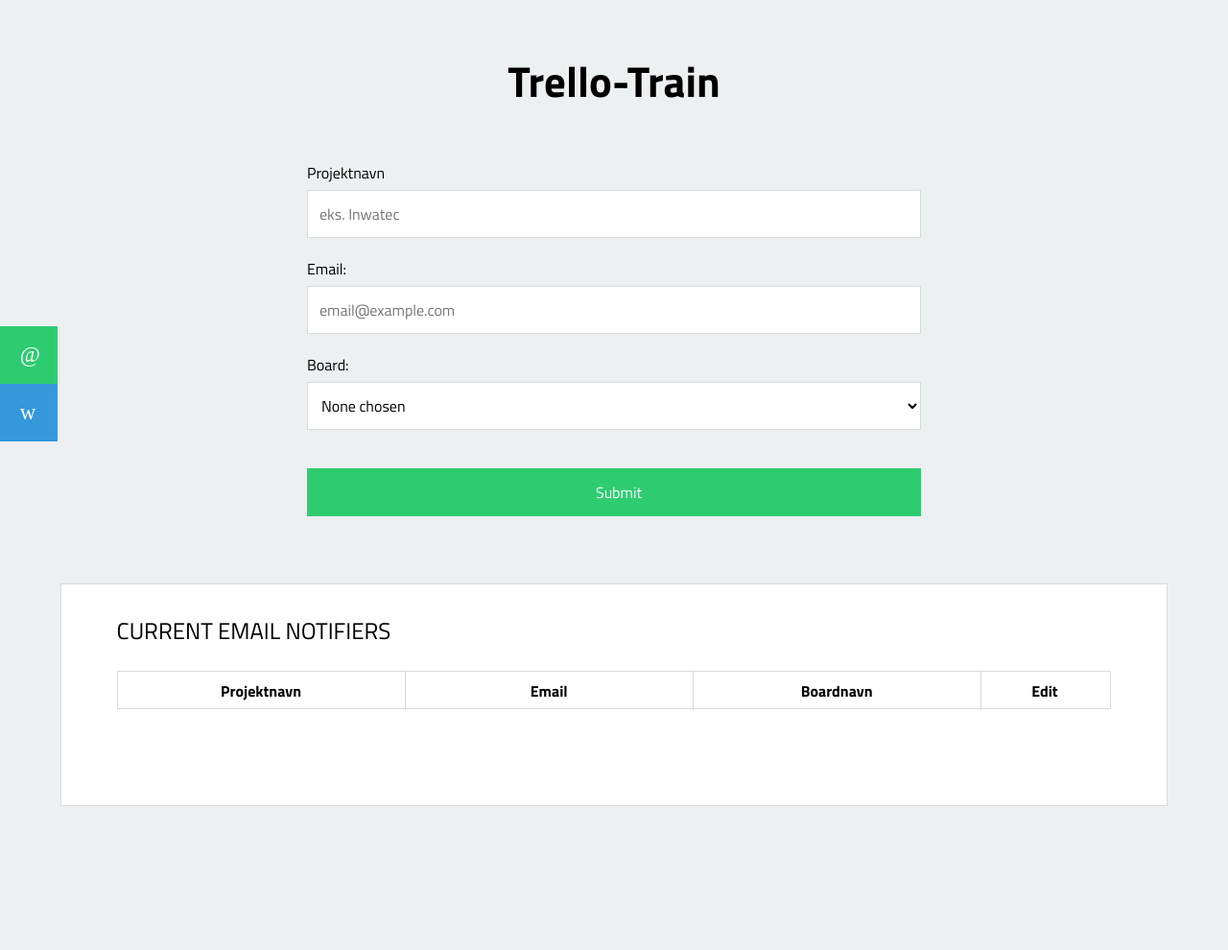
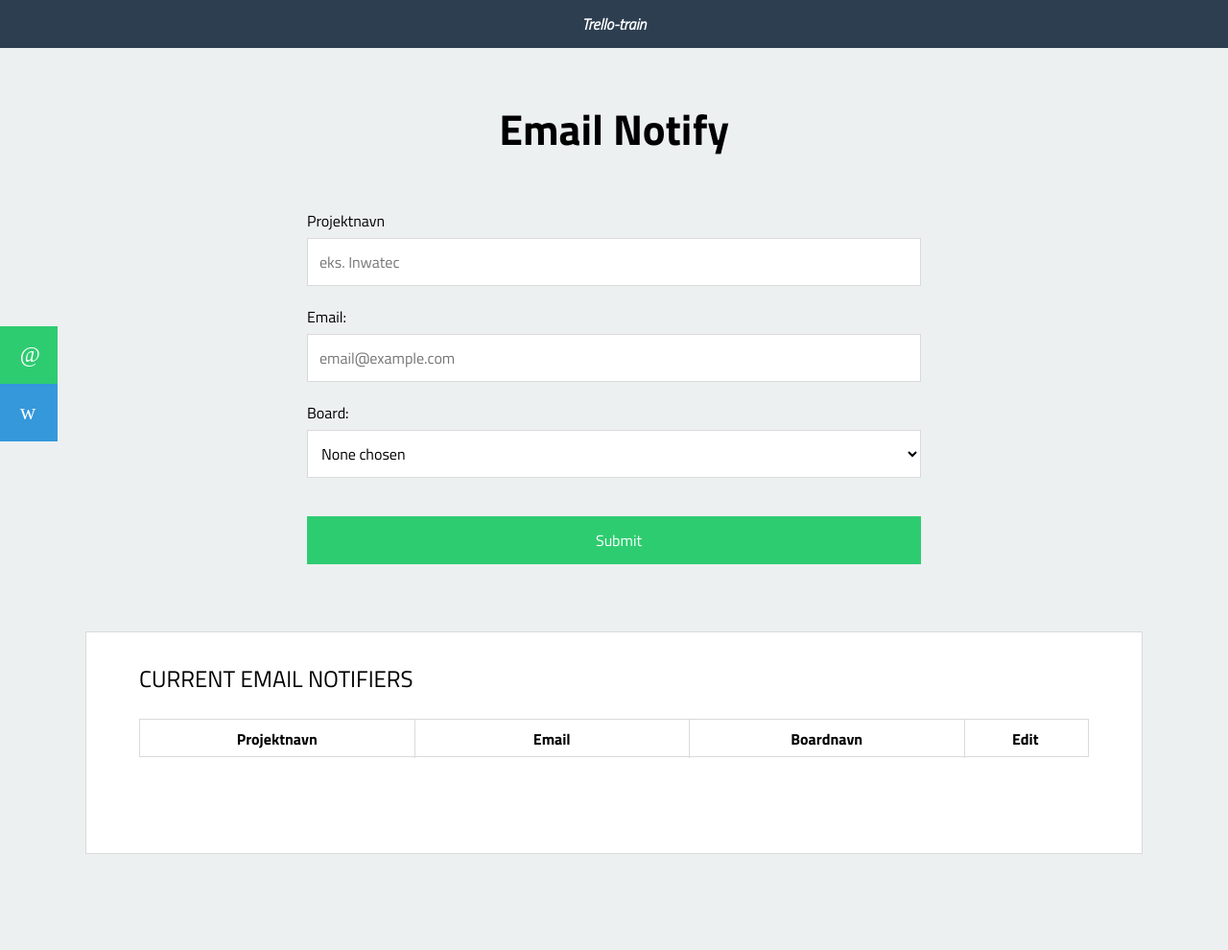
Before and after one commit to Morning-Train/Mail-notifications-for-Trello, a PHP site: page / in a window 1280 px wide. Shown: the whole page at 96% size. Before the commit the page ends 840 px from the top, so only its background shows below. Run offline with PHP 8.4, Linux system fonts and the light colour scheme; data that the repository does not hold is empty; some libraries are stand-ins or nearby versions.

Commit message:
adding responsive layout for startscreens

```diff
--- a/client/index.php
+++ b/client/index.php
@@ -11,11 +11,11 @@
     <div id="loader">
     </div>
 
-    <!-- Modal Box -->
-    <div class="modal-wrap">
-        <div id="modalbox">
+    <!-- Notify Modal Box -->
+    <div class="modal-wrap notify">
+        <div class="modalbox">
             <div class="close-btn">X</div>
-            <form id="modal-form" action="#submit-answer" method="POST">
+            <form class="modal-form" action="#submit-answer" method="POST">
                 <input type="hidden" id="notifier_id">
                 <fieldset>
                     <label for="project">Projektnavn:</label>
@@ -48,12 +48,46 @@
                 </fieldset>
 
                 <input type="submit" value="Update" id="modal-submit">
+                <input type="submit" value="Remove" id="modal-rmv" class="remove-record">
                 <input type="hidden" name="submitted" value="true">
             </form>
         </div>
     </div>
 
-    <!-- Submit divs with error / success answer -->
+    <!-- Webhooks Modal Box -->
+    <div class="modal-wrap webhooks">
+        <div class="modalbox web-box">
+            <div class="close-btn web-btn">X</div>
+            <form class="modal-form modal-web" action="#submit-answer" method="POST">
+                <input type="hidden" id="webhooks_id">
+                <fieldset>
+                    <label for="board">Board:</label>
+                        <select class="mySoloBoards">
+                        </select>
+                </fieldset>
+
+                <fieldset>
+                    <label for="modal-desc">Beskrivelse:</label>
+                    <textarea name="desc-area" id="modal-desc" autocomplete="off"></textarea>
+                </fieldset>
+
+                <fieldset>
+                    <label for="modal-url">Callback URL:</label>
+                    <input type="textarea" name="callback-area" id="modal-url" autocomplete="off">
+                </fieldset>
+
+                <input type="submit" value="Update" id="modal-webhooks-submit">
+                <input type="submit" value="Remove" id="modal-webhooks-rmv">
+                <input type="hidden" name="submitted" value="true">
+            </form>
+        </div>
+    </div>
+
+    <header>
+        <h1>Trello-train</h1>
+    </header>
+
+    <!-- Submit divs with error/success -->
     <div id="submit-success">
         <h3>Successfully created new record!</h3>
     </div>
@@ -65,7 +99,7 @@
     <!-- Content tabs -->
     <div class="tab green">
         <div class="tab-desc">
-        <p>Email Notifiers</p>
+        <p>Email Notify</p>
         </div>
         <div class="tab-img">
         <img src="img/mail.svg" alt="mail">
@@ -79,13 +113,11 @@
         <img src="img/w.svg" alt="webhooks">
         </div>
     </div>
-
-    <!-- Page title -->
-    <h1>Trello-Train</h1>
+    <div class="clearfix"></div>
 
     <!-- NOTIFY EMAIL CONTENT START -->
     <div id="notify-content">
-
+        <h1>Email Notify</h1>
         <!-- Add new mail notify -->
         <form id="new-custom-frm" action="#submit-answer" method="POST">
             <label for="project">Projektnavn</label>
@@ -116,7 +148,7 @@
             <h2>Current email notifiers</h2>
             <div id="field-info" class="clearfix">
                 <div class="field-info-item"><p>Projektnavn</p></div>
-                <div class="field-info-item"><p>Email</p></div>
+                <div class="field-info-item res-hide"><p>Email</p></div>
                 <div class="field-info-item"><p>Boardnavn</p></div>
                 <div class="edit"><p>Edit</p></div>
             </div>
@@ -129,25 +161,18 @@
 
     <!-- WEBHOOKS CONTENT START -->
     <div id="webhooks-content">
-
-        <!-- Add new mail notify -->
+        <h1>Webhooks</h1>
+        <!-- Add new webhook -->
         <form id="web-custom-frm" action="#web-answer" method="POST">
-            <label for="project">Projektnavn</label>
-            <input type="text" placeholder="eks. Inwatec" id="project" name="project_name" autocomplete="off">
-
-            <label for="email">Email:</label>
-            <input type="email" placeholder="email@example.com" id="email" name="email" autocomplete="off">
-
             <label for="board">Board:</label>
-            <select id="myBoards">
-                <option value="none">None chosen</option>
+            <select class="mySoloBoards">
             </select>
 
-            <fieldset id="new-radio-btn" style="display: none">
-                <div id="lists">
-                    <h3>Listenavne:</h3>
-                </div>
-            </fieldset>
+            <label for="web-desc res-hide">Beskrivelse:</label>
+            <textarea name="desc-area" id="web-desc" autocomplete="off" placeholder="Formålet med dette webhook, er at . . ."></textarea>
+
+            <label for="callback-url">Callback URL:</label>
+            <input type="textarea" name="callback-area" id="callback-url" autocomplete="off" placeholder="eks. www.morningtrain.dk">
 
             <input type="submit" value="Submit" id="web-submit">
             <input type="hidden" name="submitted" value="true">
@@ -155,15 +180,23 @@
 
         <div id="web-answer"></div>
 
-        <!-- Display all mail notifiers -->
+        <!-- Display all webhooks -->
         <form id="web-sub-frm" class="clearfix">
             <h2>Current email notifiers</h2>
             <div id="web-field-info" class="clearfix">
-                <div class="field-info-item"><p>Projektnavn</p></div>
-                <div class="field-info-item"><p>Email</p></div>
                 <div class="field-info-item"><p>Boardnavn</p></div>
+                <div class="field-info-item res-hide"><p>Description</p></div>
+                <div class="field-info-item"><p>Created Time</p></div>
                 <div class="edit"><p>Edit</p></div>
             </div>
+            <fieldset class="current_webhooks" disabled>
+                <input type="text" class="field-info-item board-name" value="TrelloTrain">
+                <input type="text" class="field-info-item board-desc res-hide" value="Lorem ipsum dolor sit amet, consectetur adipisicing elit. Similique quos autem vero et ad cupiditate">
+                <input type="text" class="field-info-item callback-name" value="24/02/90 - 11:55">
+                <div class="edit edit-web">
+                    <img class="img-swap" src="img/edit.svg" alt="edit" width="20%" />
+                </div>
+            </fieldset>
 
             <div class="space"></div>
         </form>
--- a/client/php/get.php
+++ b/client/php/get.php
@@ -11,9 +11,9 @@ foreach($query as $row) {
 	$fieldSet = "<fieldset class='current_notifiers' disabled>";
 	$fieldSet .= "<input type='hidden' class='field-info-item notifier-id' name='id' value='".$row['id']."'>";
 	$fieldSet .= "<input type='text' class='field-info-item project-name' value='".$row['project']."'>";
-	$fieldSet .= "<input type='text' class='field-info-item email-name' value='".$row['email']."'>";
+	$fieldSet .= "<input type='text' class='field-info-item email-name res-hide' value='".$row['email']."'>";
 	$fieldSet .= "<input type='text' class='field-info-item board-name' value='".$row['board']."'>";
-    $fieldSet .= "<div class='edit rm-dis'><img class='img-swap' src='img/edit.svg' alt='edit' width='20%' />
+    $fieldSet .= "<div class='edit rm-dis'><img class='img-swap' src='img/edit.svg' alt='edit' />
             </div>
             </fieldset>";
     echo $fieldSet;
--- a/client/style.css
+++ b/client/style.css
@@ -59,6 +59,23 @@ input:focus {
     z-index:9999;
 }
 
+/* Header */
+header {
+    width: 100%;
+    height: 50px;
+    text-align: center;
+    background: #2c3e50;
+}
+
+header h1 {
+    font-size: 1em;
+    font-weight: 700;
+    font-style: italic;
+    padding-top: 0;
+    line-height: 50px;
+    color: #fff;
+}
+
 /*============================
 =            Tabs            =
 ============================*/
@@ -286,7 +365,11 @@ fieldset#radio-btn label {
 /*=======================================
 =            New mail notify            =
 =======================================*/
-#new-custom-frm {
+#notify-content {
+    display: block;
+}
+
+#new-custom-frm, #web-custom-frm {
     width: 50%;
     height: auto;
     margin: 0 auto;
@@ -294,18 +377,18 @@ fieldset#radio-btn label {
 }
 
 @media screen and (max-width: 960px) {
-    #new-custom-frm {
+    #new-custom-frm, #web-custom-frm {
         width: 80%;
     }
 }
 
 @media screen and (max-width: 400px) {
-    #new-custom-frm {
+    #new-custom-frm, #web-custom-frm {
         width: 95%;
     }
 }
 
-#new-custom-frm input, select {
+#new-custom-frm input, #new-custom-frm select, #web-custom-frm input, #web-custom-frm select {
     width: 100%;
     height: 50px;
     margin-bottom: 20px;
@@ -316,8 +399,7 @@ fieldset#radio-btn label {
     border: 1px solid #dadada;
 }
 
-input#frm-submit {
-    background: #2ecc71;
+input#frm-submit, input#web-submit {
     color: #fff;
     border: none;
     margin-top: 20px;
@@ -327,11 +409,23 @@ input#frm-submit {
     transition: background .5s;
 }
 
+input#frm-submit {
+    background: #2ecc71;
+}
+
 input#frm-submit:hover {
     background: #34ec82;
 }
 
-#new-custom-frm label {
+input#web-submit {
+    background: #3498db;
+}
+
+input#web-submit:hover {
+    background: #6ec7fa;
+}
+
+#new-custom-frm label, #web-custom-frm label {
     margin-bottom: 6px;
     display: block;
 }
@@ -361,19 +455,19 @@ fieldset#new-radio-btn label {
 }
 
 /*=========================================
-=            All mail notifiers           =
+=            List overview starts         =
 =========================================*/
 
-#sub-frm {
+#sub-frm, #web-sub-frm {
     width: 90%;
-    min-width: 1100px;
+    max-width: 1100px;
     margin: 0 auto;
     background-color: #fff;
     border: 1px solid #dadada;
     margin-top: 50px;
 }
 
-#sub-frm h2 {
+#sub-frm h2, #web-sub-frm h2 {
     margin: 30px 0px 0px 5%;
     float: left;
     text-transform: uppercase;
@@ -398,7 +492,7 @@ input#sub-frm-submit:hover {
     background: #34ec82;
 }
 
-#field-info {
+#field-info, #web-field-info {
     clear: both;
     width: 90%;
     margin: 90px auto 0 auto;
```
Also changed, not shown: other parts of client/style.css (+136 -31 lines), client/scripts.js (+21 -3 lines).
